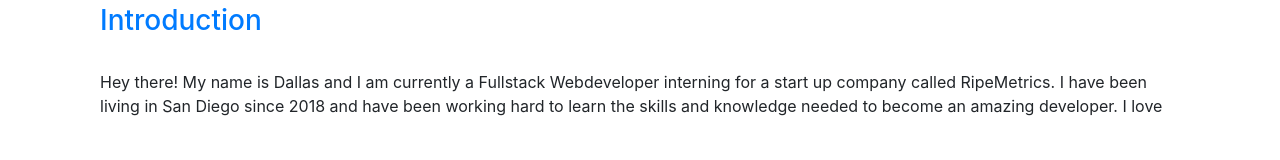
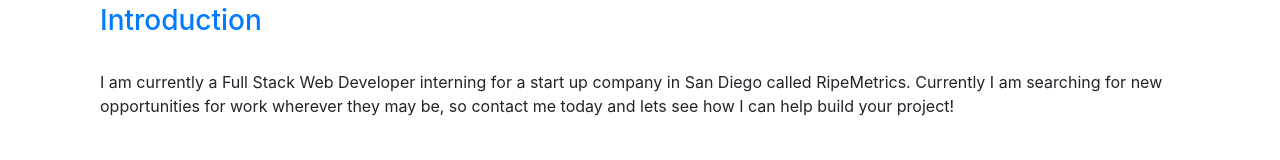
Before and after one commit to dstearle/my-portfolio, a Vue app: page / in a window 1280 px wide. Shown: the part 761-921 px from the top of the page. Built offline with nearby package versions, Linux system fonts and the light colour scheme.

Commit message:
Redid Intorduction text

```diff
--- a/src/components/portfolioBody/about/Education.vue
+++ b/src/components/portfolioBody/about/Education.vue
@@ -68,8 +68,7 @@
         <p>
             In 2017 I started taking coding classes through Palomar College to see what the world of web development and tech was like.
             I first started with a certificate program for web development and learned many of the basic skills needed to code such as basic html, css and javascript.
-            When I had finished, I felt that this was definitely a career I could see myself thriving in so I decided to continue my education by completing an associates degree.
-            From there I delved further into more advance classes and refined my skills in web development.
+            When I had finished, I felt that this was definitely a career I could see myself thriving in so I decided to continue my education by completing an associates degree where I further refined my skills.
             Although I may have completed both a cerficate program and an associates, there is always more to learn!
         </p>
 
--- a/src/components/portfolioBody/about/index.vue
+++ b/src/components/portfolioBody/about/index.vue
@@ -15,8 +15,8 @@
         <h3 class="text-primary py-4">Introduction</h3>
 
         <p>
-            Hey there! My name is Dallas and I am currently a Fullstack Webdeveloper interning for a start up company called RipeMetrics. I have been
-            living in San Diego since 2018 and have been working hard to learn the skills and knowledge needed to become an amazing developer. I love
+            I am currently a Full Stack Web Developer interning for a start up company in San Diego called RipeMetrics.
+            Currently I am searching for new opportunities for work wherever they may be, so contact me today and lets see how I can help build your project!
         </p>
 
         <!-- Education Title -->
```
